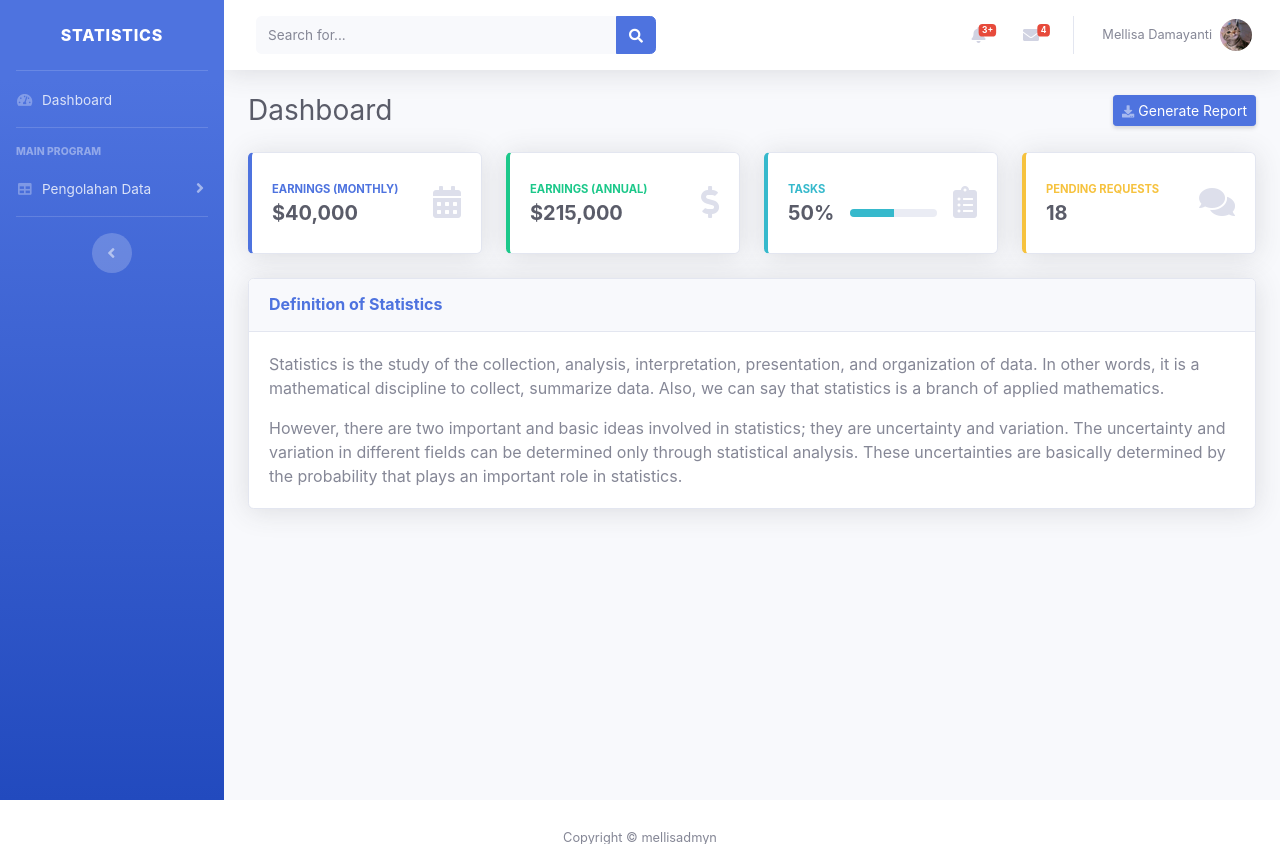
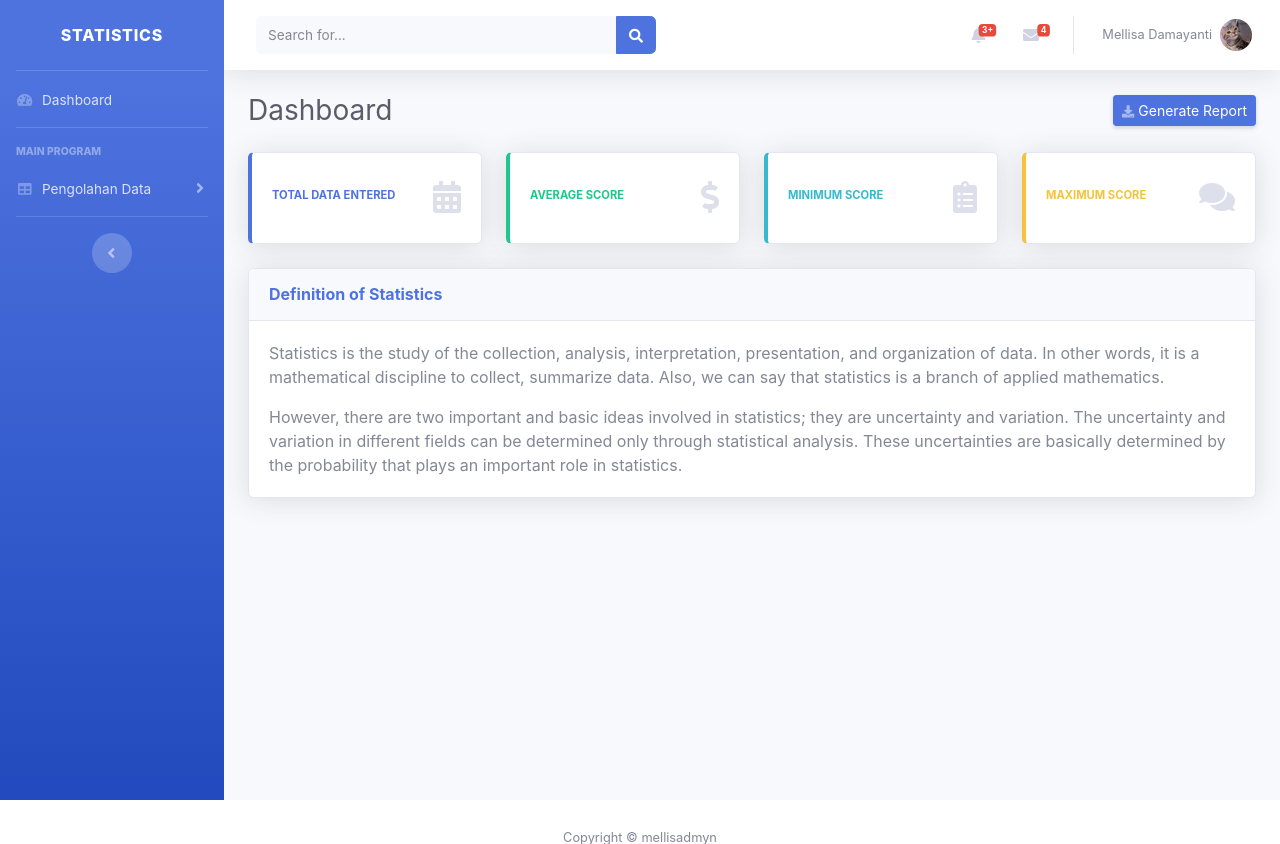
Before and after one commit to mellisadmyn/statistics-project, a Laravel app: template resources/views/pages/dashboard.blade.php in a window 1280 px wide. Shown: the top 844 px of the page. Run offline with Laravel 9, Linux system fonts and the light colour scheme; the template is opened without the code that fills it, so the values that code supplies are empty.

Commit message:
add frequency, mean, max, min, and total

```diff
--- a/resources/views/layouts/sidebar-layout.blade.php
+++ b/resources/views/layouts/sidebar-layout.blade.php
@@ -37,7 +37,7 @@
         <div id="collapseTwo" class="collapse" aria-labelledby="headingTwo" data-parent="#accordionSidebar">
             <div class="bg-white py-2 collapse-inner rounded">
                 <a class="collapse-item" href="{{ url('mahasiswa') }}">Data Tunggal</a>
-                <a class="collapse-item" href="">Data Distribusi Frekuensi</a>
+                <a class="collapse-item" href="{{ url('data-distribusi-frekuensi') }}">Data Distribusi Frekuensi</a>
             </div>
         </div>
     </li>
--- a/resources/views/pages/dashboard.blade.php
+++ b/resources/views/pages/dashboard.blade.php
@@ -19,8 +19,8 @@
                         <div class="row no-gutters align-items-center">
                             <div class="col mr-2">
                                 <div class="text-xs font-weight-bold text-primary text-uppercase mb-1">
-                                    Earnings (Monthly)</div>
-                                <div class="h5 mb-0 font-weight-bold text-gray-800">$40,000</div>
+                                    Total Data Entered</div>
+                                <div class="h5 mb-0 font-weight-bold text-gray-800">{{ $data['total'] }}</div>
                             </div>
                             <div class="col-auto">
                                 <i class="fas fa-calendar fa-2x text-gray-300"></i>
@@ -37,8 +37,8 @@
                         <div class="row no-gutters align-items-center">
                             <div class="col mr-2">
                                 <div class="text-xs font-weight-bold text-success text-uppercase mb-1">
-                                    Earnings (Annual)</div>
-                                <div class="h5 mb-0 font-weight-bold text-gray-800">$215,000</div>
+                                    Average Score</div>
+                                <div class="h5 mb-0 font-weight-bold text-gray-800">{{ $data['mean'] }}</div>
                             </div>
                             <div class="col-auto">
                                 <i class="fas fa-dollar-sign fa-2x text-gray-300"></i>
@@ -54,18 +54,18 @@
                     <div class="card-body">
                         <div class="row no-gutters align-items-center">
                             <div class="col mr-2">
-                                <div class="text-xs font-weight-bold text-info text-uppercase mb-1">Tasks
+                                <div class="text-xs font-weight-bold text-info text-uppercase mb-1">Minimum Score
                                 </div>
                                 <div class="row no-gutters align-items-center">
                                     <div class="col-auto">
-                                        <div class="h5 mb-0 mr-3 font-weight-bold text-gray-800">50%</div>
+                                        <div class="h5 mb-0 mr-3 font-weight-bold text-gray-800">{{ $data['min'] }}</div>
                                     </div>
-                                    <div class="col">
+                                    {{-- <div class="col">
                                         <div class="progress progress-sm mr-2">
                                             <div class="progress-bar bg-info" role="progressbar" style="width: 50%"
                                                 aria-valuenow="50" aria-valuemin="0" aria-valuemax="100"></div>
                                         </div>
-                                    </div>
+                                    </div> --}}
                                 </div>
                             </div>
                             <div class="col-auto">
@@ -83,8 +83,8 @@
                         <div class="row no-gutters align-items-center">
                             <div class="col mr-2">
                                 <div class="text-xs font-weight-bold text-warning text-uppercase mb-1">
-                                    Pending Requests</div>
-                                <div class="h5 mb-0 font-weight-bold text-gray-800">18</div>
+                                    Maximum Score</div>
+                                <div class="h5 mb-0 font-weight-bold text-gray-800">{{ $data['max'] }}</div>
                             </div>
                             <div class="col-auto">
                                 <i class="fas fa-comments fa-2x text-gray-300"></i>
--- a/routes/web.php
+++ b/routes/web.php
@@ -33,4 +33,6 @@
 require __DIR__.'/auth.php';
 
 Route::get('/dashboard', [PageController::class, 'dashboard'])->name('dashboard');
+Route::get('/data-distribusi-frekuensi', [PageController::class, 'frequency'])->name('frequency');
+
 Route::resource('/mahasiswa', MahasiswaController::class);
```
Also changed, not shown: app/Http/Controllers/PageController.php (+18 -1 lines), resources/views/mahasiswa/frequency.blade.php (added, +45 -0 lines), resources/views/mahasiswa/index.blade.php (+10 -5 lines).
